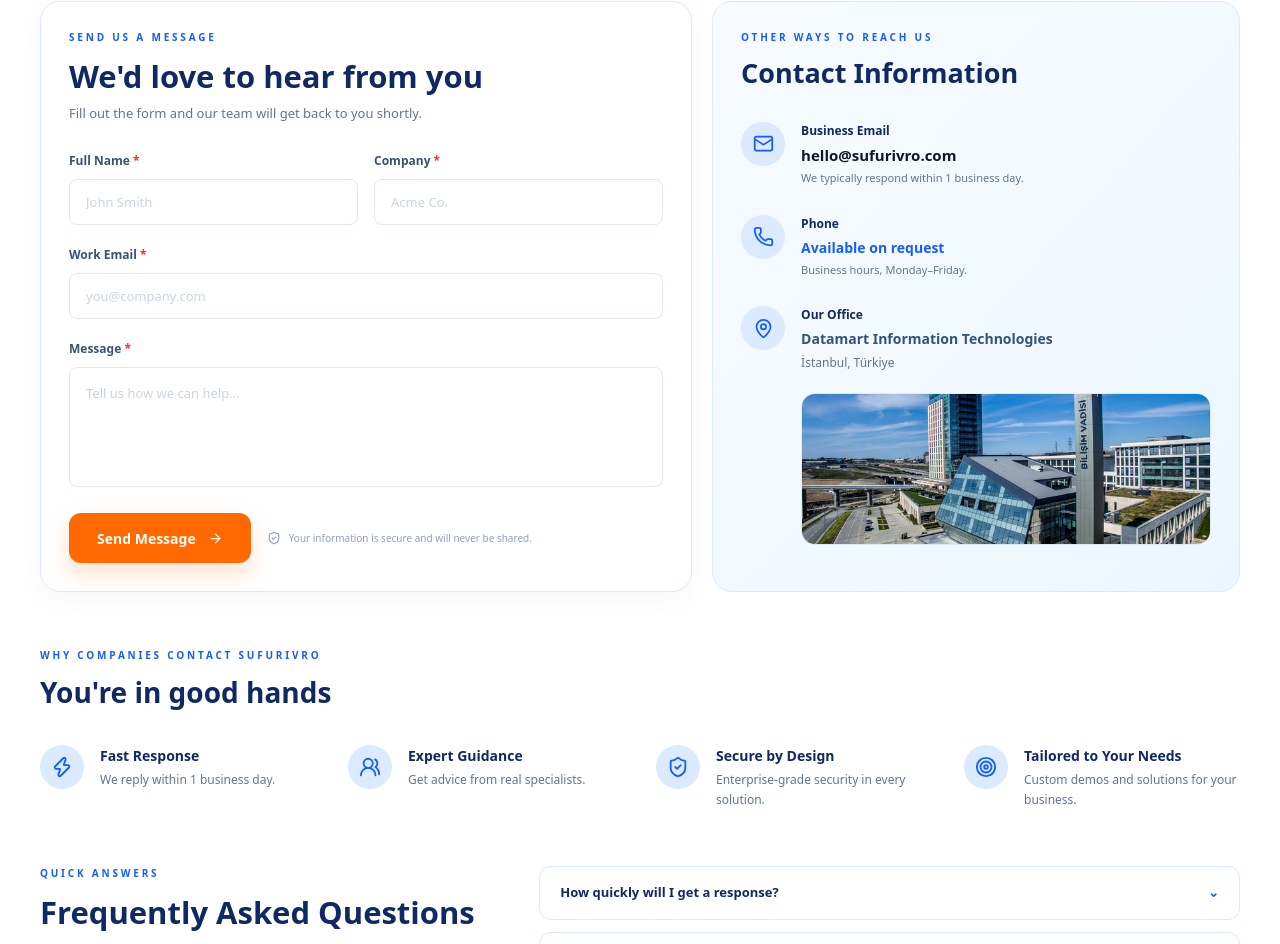
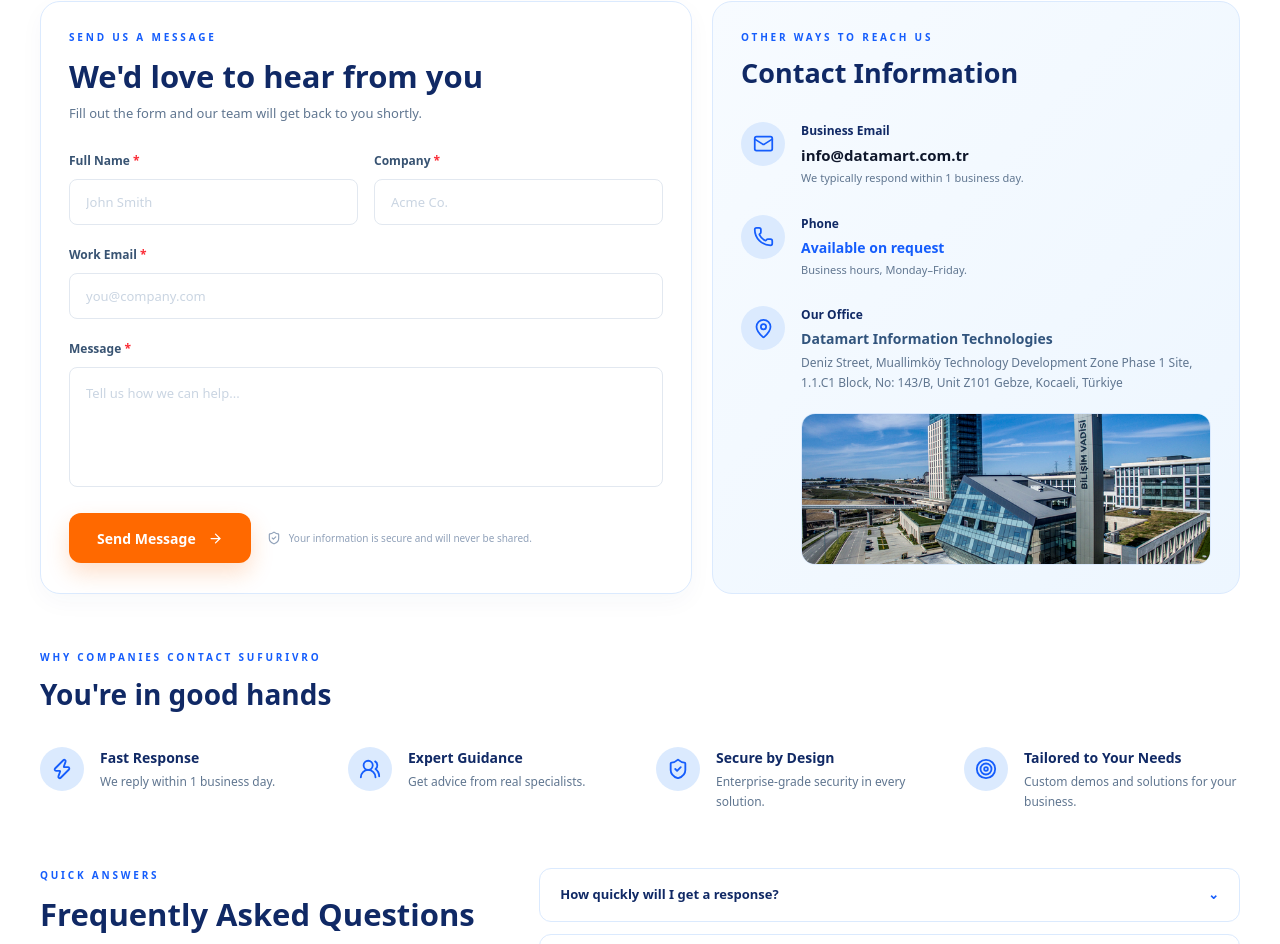
Before and after one commit to sarivolkan/sufurivro, a Next.js app: page /contact in a window 1280 px wide. Shown: the part 1104-2048 px from the top of the page. Built offline with nearby package versions, Linux system fonts and the light colour scheme.

Commit message:
SEO optimize ITSM landing pages2

```diff
--- a/app/contact/page.tsx
+++ b/app/contact/page.tsx
@@ -493,7 +493,7 @@ export default function ContactPage() {
                     href="mailto:hello@sufurivro.com"
                     className="mt-1 block text-[15px] font-black text-blue-600"
                   >
-                    hello@sufurivro.com
+                    info@datamart.com.tr
                   </a>
 
                   <div className="mt-1 text-[11px] text-[#607690]">
@@ -537,7 +537,9 @@ export default function ContactPage() {
                   </div>
 
                   <div className="mt-1 text-[12px] leading-5 text-[#607690]">
-                    İstanbul, Türkiye
+                    Deniz Street, Muallimköy Technology Development Zone
+Phase 1 Site, 1.1.C1 Block, No: 143/B, Unit Z101
+Gebze, Kocaeli, Türkiye
                   </div>
 
                   <div className="mt-5 overflow-hidden rounded-[14px] border border-blue-100">
```
